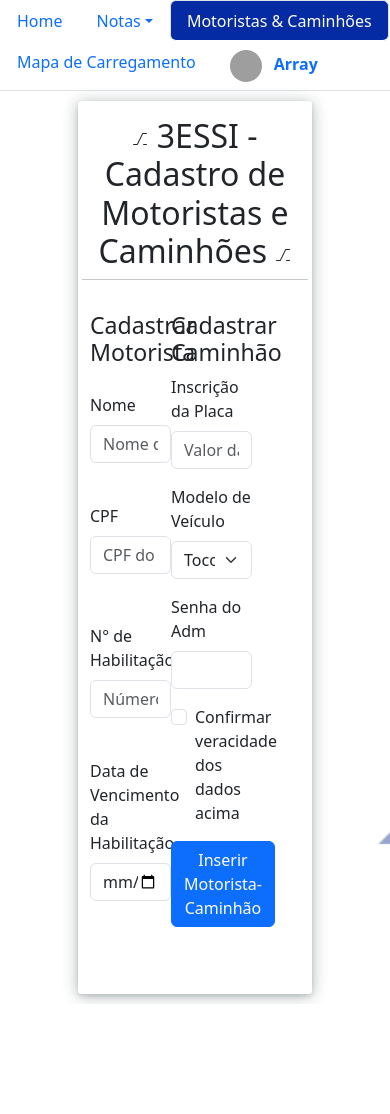
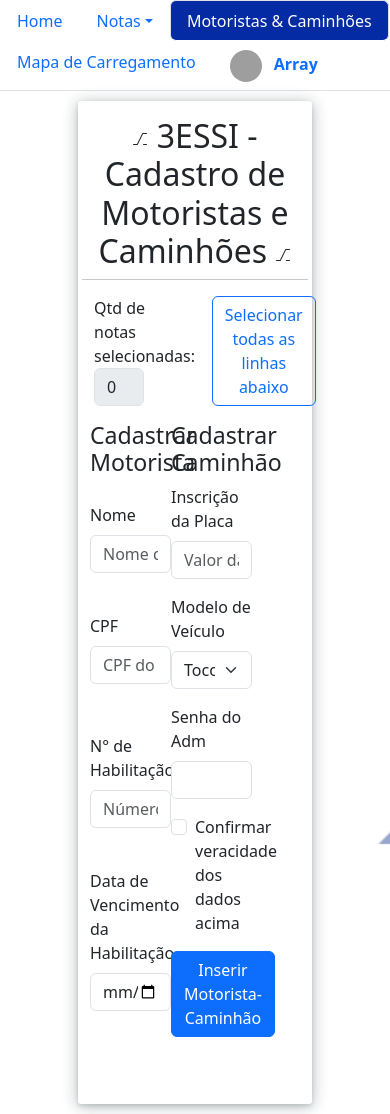
Before and after one commit to SLeess/Smart_Shipping_System-PHP-AJAX, a PHP site: page /_php/3ESSI_MOTORIST_CAMINHOES/motoristas_caminhoes.php in a window 390 px wide. Before the commit the page ends 1004 px from the top, so only its background shows below. Run offline with PHP 8.4, Linux system fonts and the light colour scheme; a user stored in the database is signed in; grey boxes are pictures that could not be loaded.

Commit message:
Update - Responsive Notas

```diff
--- a/_php/3ESSI_MOTORIST_CAMINHOES/motoristas_caminhoes.php
+++ b/_php/3ESSI_MOTORIST_CAMINHOES/motoristas_caminhoes.php
@@ -91,7 +91,15 @@
                 <?php
                     $title = "- Cadastro de Motoristas e Caminhões";
                     require_once("../elements/tituloProjetoMainSection.php");
-                ?>
+                ?><div class="row">
+                <div class="col-sm-5 col-md-5 col-lg-4 col-5">
+                    <span>Qtd de notas selecionadas:</span>
+                    <input id="qtdLinhas" class="form-control" type="text" name="" value="0" disabled="" style="width: 50px;">
+                </div>
+                <div class="col-sm-6 offset-sm-1 col-md-5 offset-md-2 col-5 offset-2 col-lg-5 offset-lg-3">
+                    <button id="btnSelecionarTodas" class="btn btn-outline-primary col-md-auto">Selecionar todas as linhas abaixo</button>
+                </div>
+            </div>
                 <div class="px-2 py-2" style="margin-bottom: 35px;">
                     <div class="row g-4 py-2 col-md-12">
                         <form action="gravarMotorista.php" method="POST" class="d-flex">
--- a/_php/elements/filtroBusca.php
+++ b/_php/elements/filtroBusca.php
@@ -1,10 +1,10 @@
 <div class="container text-center">
     <div class="row">
-        <div class="col-sm-5 col-md-5 col-5">
+        <div class="col-sm-5 col-md-5 col-lg-4 col-5 col-xl-3">
             <span>Qtd de notas selecionadas:</span>
-            <input id="qtdLinhas" class="form-control" type="text" name="" id="" value="0" disabled style="width: 50px;">
+            <input id="qtdLinhas" class="form-control" type="text" name="" value="0" disabled="" style="width: 50px;">
         </div>
-        <div class="col-sm-6 offset-sm-1 col-md-5 offset-md-2 col-5 offset-2">
+        <div class="col-sm-6 offset-sm-1 col-md-5 offset-md-2 col-5 offset-2 col-lg-5 offset-lg-3 col-xl-3 offset-xl-6">
             <button id="btnSelecionarTodas" class="btn btn-outline-primary col-md-auto">Selecionar todas as linhas abaixo</button>
         </div>
     </div>
```
